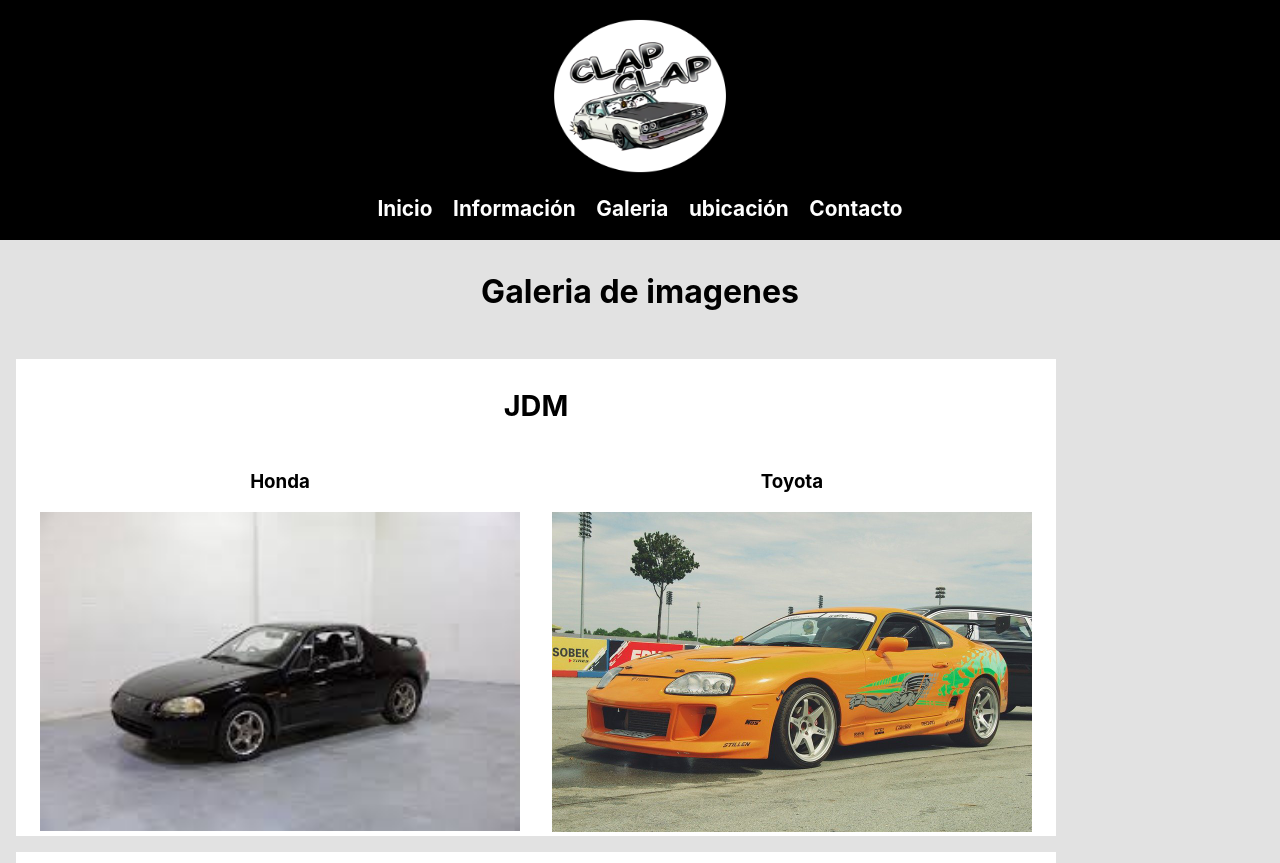
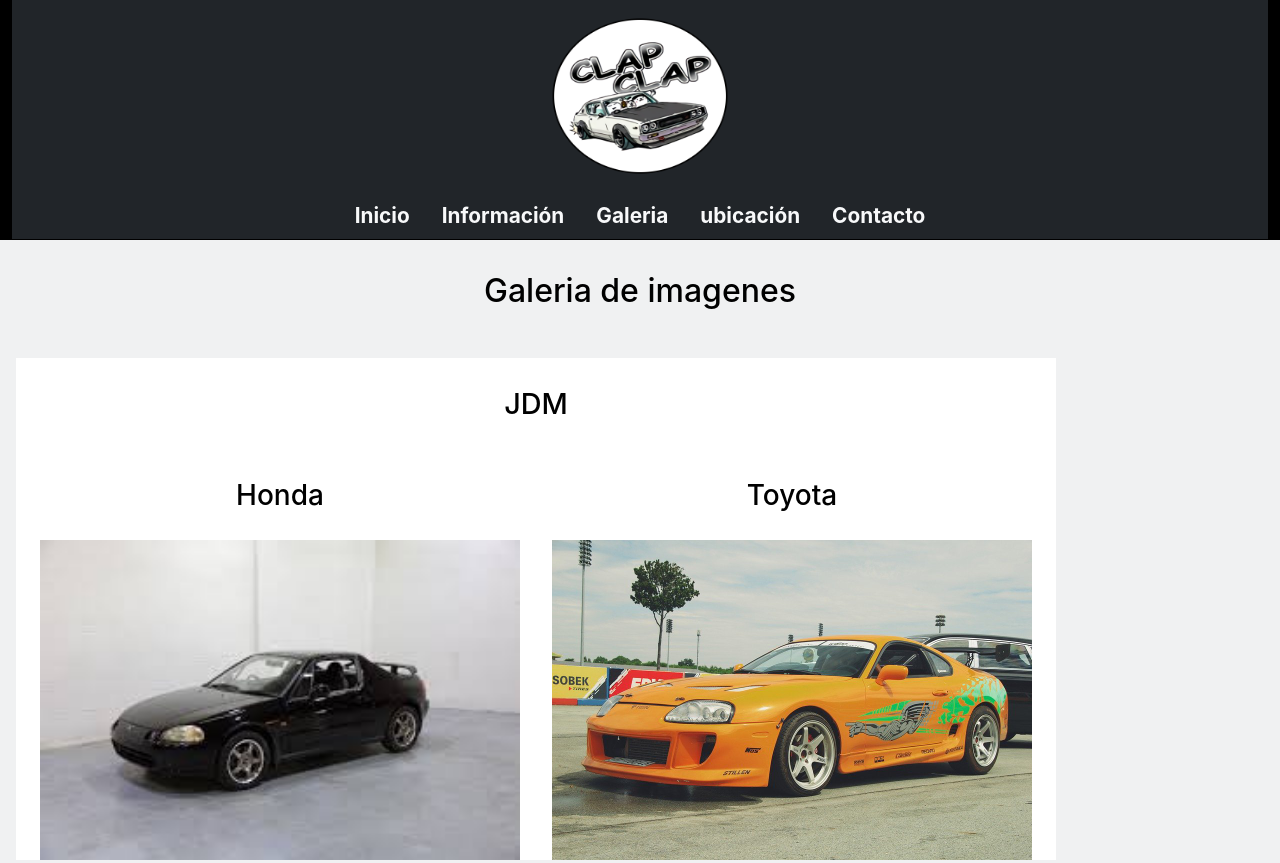
Before and after one commit to EdgarSM27/CrazyCars, a plain HTML site: page pages/galeria.html in a window 1280 px wide. Shown: the top 863 px of the page. Drawn offline with nearby package versions, Linux system fonts and the light colour scheme.

Commit message:
Bootstrap general en elementos repetidos en todas las paginas

```diff
--- a/pages/galeria.html
+++ b/pages/galeria.html
@@ -6,6 +6,7 @@
     <meta http-equiv="X-UA-Compatible" content="IE=edge" />
     <meta name="viewport" content="width=device-width, initial-scale=1.0" />
 
+    <link href="https://cdn.jsdelivr.net/npm/bootstrap@5.1.3/dist/css/bootstrap.min.css" rel="stylesheet" integrity="sha384-1BmE4kWBq78iYhFldvKuhfTAU6auU8tT94WrHftjDbrCEXSU1oBoqyl2QvZ6jIW3" crossorigin="anonymous">
     <link rel="stylesheet" href="../style.css" />
 
     <title>CrazyCars</title>
@@ -13,24 +14,35 @@
 
 <body>
     <div class="grid-layout">
-    <header>
-        <!--Fila de logo y nav-->
-        <nav>
-            <div class="menu">
+        <header class="container-fluid">
+            <!--Fila de logo y nav-->
+            <nav class="bg-dark" >
+              <div class="menu">
                 <img class="logo" src="../images/Logo.png" alt="Logo carrito clap clap" />
                 <div class="pages">
-                    <ul>
-                        <li><a href="../index.html">Inicio</a></li>
-                        <li><a href="informacion.html">Información</a></li>
-                        <li><a href="galeria.html">Galeria</a></li>
-                        <li><a href="ubicacion.html">ubicación</a></li>
-                        <li><a href="contacto.html">Contacto</a></li>
+                  <ul class="nav justify-content-center">
+                      <li class="nav-item">
+                        <a class="nav-link text-light fw-bolder " href="../index.html">Inicio</a>
+                      </li>
+                      <li class="nav-item ">
+                        <a class="nav-link text-light fw-bolder" href="informacion.html">Información</a>
+                      </li>
+                      <li class="nav-item">
+                        <a class="nav-link text-light fw-bolder" href="galeria.html">Galeria</a>
+                      </li>
+                      <li class="nav-item">
+                        <a class="nav-link text-light fw-bolder" href="ubicacion.html">ubicación</a>
+                      </li>
+                      <li class="nav-item">
+                        <a class="nav-link text-light fw-bolder" href="contacto.html">Contacto</a>
+                      </li>
+
                     </ul>
                 </div>
-        </nav>
-        <!--Termina fila de logo y nav-->
-    </header>
-    <main>
+              </div>
+            </nav>
+          </header>
+          <main class="bg-secondary bg-opacity-10">
         <h1>Galeria de imagenes</h1>
 
 
@@ -69,12 +81,14 @@
             </div>
 
     </main>
-    <footer>
+    <footer class="bg-dark">
         <p>Creado por la comisión 28135</p>
         <p>Estudiantes de <a href="http://www.coderhouse.com/">Coderhouse</a></p>
         <p>Desarrollador: EdgarSM </p>
     </footer>
 </div>
+<script src="https://cdn.jsdelivr.net/npm/bootstrap@5.1.3/dist/js/bootstrap.bundle.min.js" integrity="sha384-ka7Sk0Gln4gmtz2MlQnikT1wXgYsOg+OMhuP+IlRH9sENBO0LRn5q+8nbTov4+1p" crossorigin="anonymous"></script>
+
 </body>
 
 </html>
--- a/style.css
+++ b/style.css
@@ -31,7 +31,6 @@
 
 main {
   padding-bottom: 2em;
-  background-color: rgb(226, 226, 226);
   grid-area: main;
 }
 
@@ -65,28 +64,15 @@
   grid-area: nav;
 }
 
-nav ul {
-  list-style: none;
-  background-color: rgb(0, 0, 0);
-}
-
-nav ul li {
-  display: inline;
-}
 
 nav ul li a {
   font-family: -apple-system, BlinkMacSystemFont, "Segoe UI", Roboto, Oxygen,
     Ubuntu, Cantarell, "Open Sans", "Helvetica Neue", sans-serif;
-  font-weight: bolder;
-  text-decoration: none;
+
   font-size: 1.3em;
   padding: 0.4em;
-  color: rgb(255, 255, 255);
 }
 
-nav ul li a:hover {
-  color: grey;
-}
 
 /*termina Header*/
 
@@ -98,7 +84,6 @@
   text-decoration: none;
   padding-top: 0.4em;
   padding-bottom: 0.4em;
-  background-color: black;
   grid-area: footer;
 }
 
```
Also changed, not shown: index.html (+33 -11 lines), pages/contacto.html (+27 -11 lines), pages/informacion.html (+25 -13 lines), pages/ubicacion.html (+25 -11 lines).
